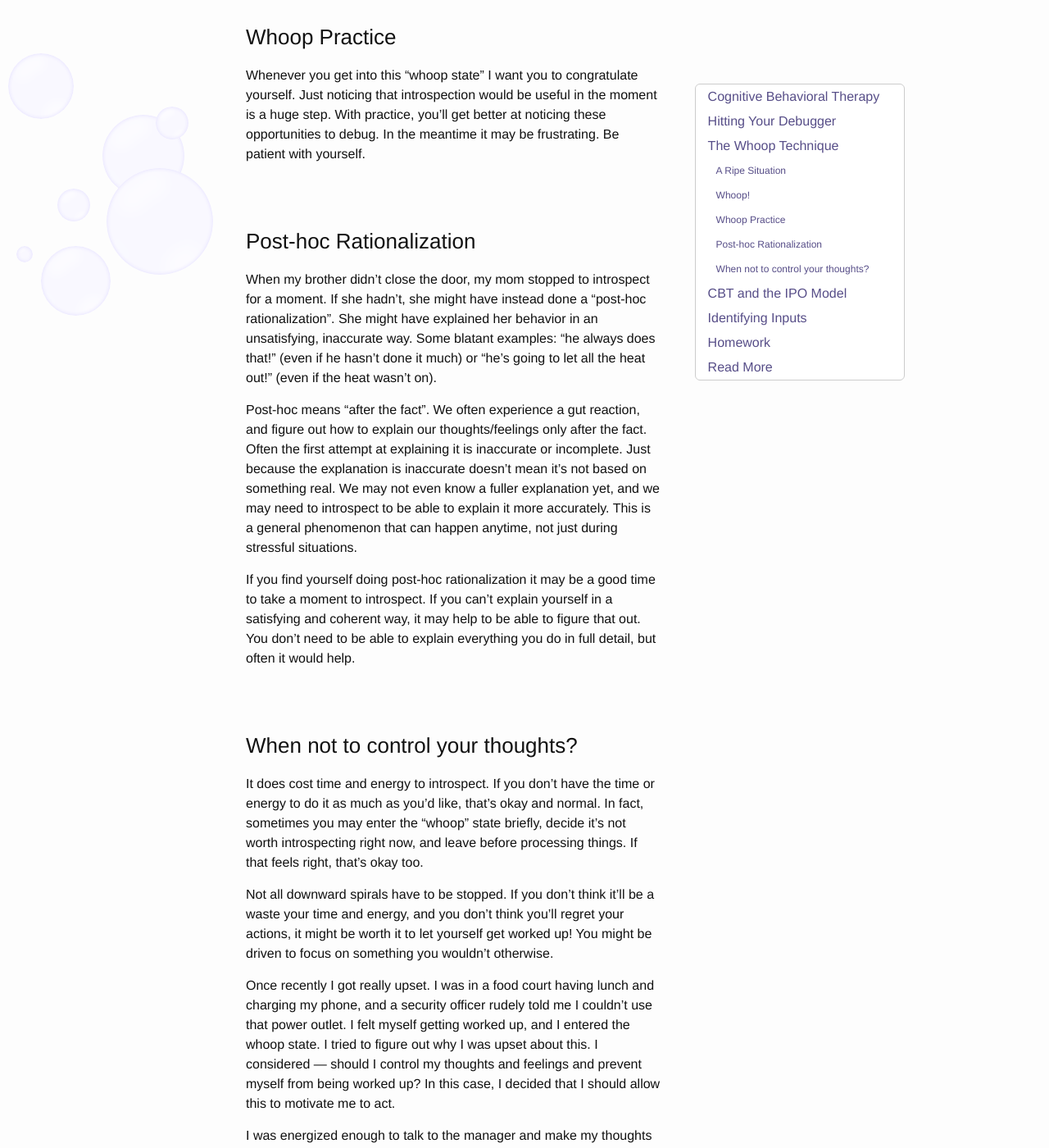
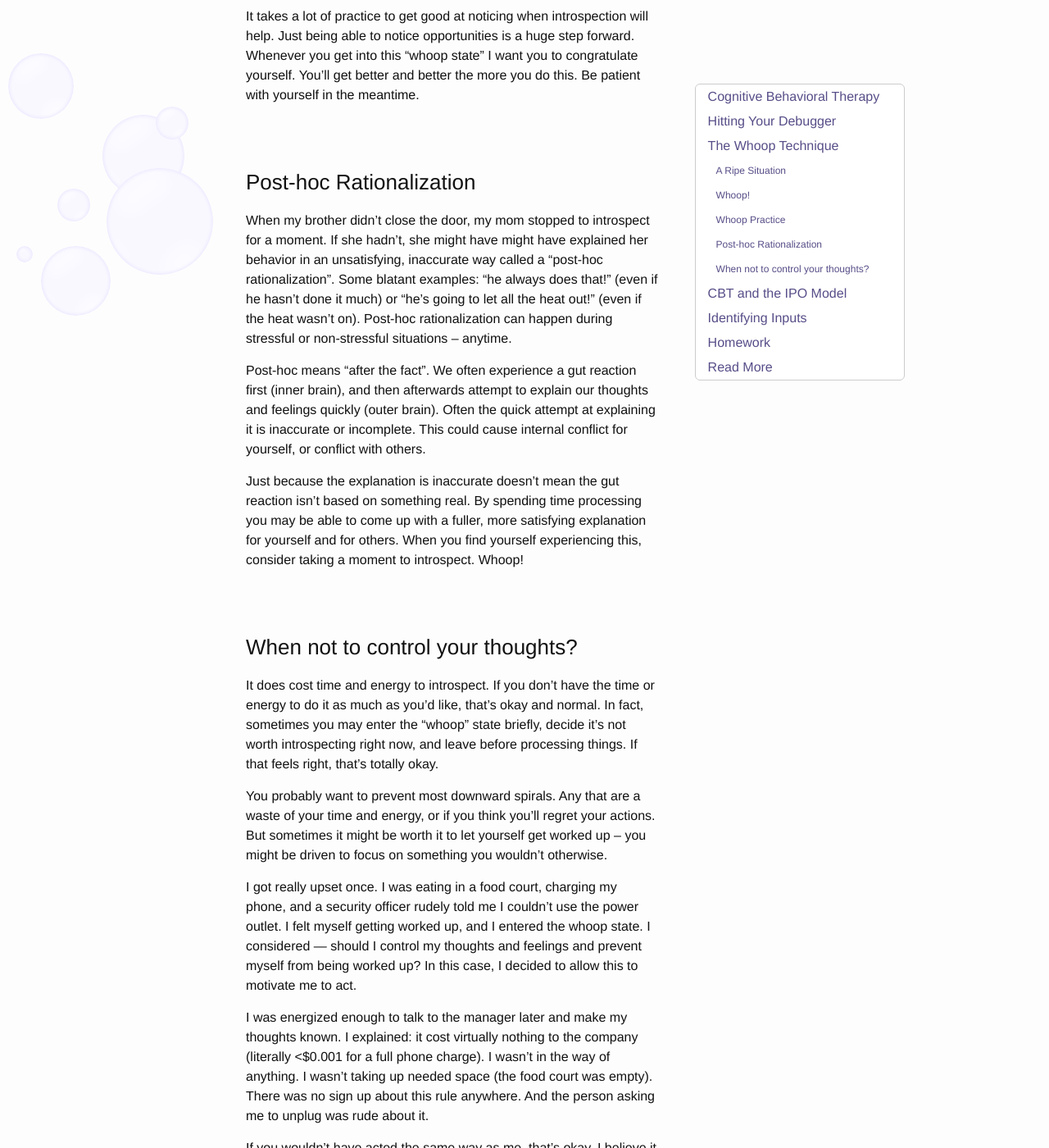
Before and after one commit to caseywatts/caseywatts.github.io, a Jekyll site: the page built from _posts/2018-12-16-debugging-your-brain-2.md, in a window 1280 px wide and 1400 px high, scrolled down 4744 px. Shown: the whole window at 82% size. Built offline with Jekyll 4.4.1, drawn with Linux system fonts in a browser that asks for light colours; some of the changed text lies outside the part shown.

Commit message:
editing chapter 2

```diff
--- a/_posts/2018-12-16-debugging-your-brain-2.md
+++ b/_posts/2018-12-16-debugging-your-brain-2.md
@@ -14,34 +14,32 @@
 
 Cognitive Behavioral Therapy (CBT) is a specific and common form of “talk therapy”. CBT is effective for depression, anxiety, general stress from work, and much more!
 
-Its core idea is that certain thought patterns contribute to emotional distress and behavioral issues. These “cognitive distortions” offer an inaccurate view of the world and/or yourself, and they can be changed and improved with practice and effort. The term “cognitive distortions” is usually used interchangeably with “maladaptive thought patterns” and “maladaptive cognitions”.
+The core idea is that certain thought patterns contribute to emotional distress and behavioral issues. These “cognitive distortions” offer an inaccurate view of the world and/or yourself, and they can be changed and improved with practice and effort. The term “cognitive distortions” is usually used interchangeably with “maladaptive thought patterns” and “maladaptive cognitions”.
 
-The full list of mental problems CBT can help with is quite long - more than fifteen! [source: Hofmann, 2012](https://www.ncbi.nlm.nih.gov/pmc/articles/PMC3584580/). I’m not suggesting CBT is necessarily the best or only therapy for every single one of these mental problems. It is, however, one of the top most frequently used techniques, and it’s often very effective.
-
-### Therapy? Training!
+The full list of mental problems CBT can help with is quite long - more than fifteen! Here's one source that lists a bunch of them: [Hofmann, 2012](https://www.ncbi.nlm.nih.gov/pmc/articles/PMC3584580/). I’m not suggesting CBT is necessarily the best or only therapy for every single one of these mental problems. It is, however, one of the top most frequently used techniques, and it’s often very effective.
 
 You may be wondering “Do I need to have a mental illness for CBT to help me?” Nope! The use of the word “therapy” might lead you to believe that CBT only helps if you have a mental illness, but really it’s useful for anybody.
 
-
-I think of CBT more like “brain training”. To reduce its association with therapy, I like to replace the word “therapy” with the word “training”. “Cognitive Behavioral Training” is a more approachable title for many people I’ve talked to. I’m glad the stigma around the word therapy seems to be reducing, but it does still carry stigma. Mental illness or not, it's certainly helpful to understand how to process your thoughts and feelings better.
+### Therapy? Training!
+I think of CBT more like “brain training”. To reduce its association with therapy, I like to replace the word “therapy” with the word “training”. A lot of people I know like calling it “Cognitive Behavioral Training” because they find it more approachable. I’m glad the stigma around the word therapy seems to be reducing over time, but the stigma is certainly still around. Mental illness or not, it's definitely helpful to understand how to process your thoughts and feelings better.
 
 If you are at all unsure whether you would benefit from (“need”) actual therapy, I recommend you see someone to be screened. Please don’t treat this book as therapy — this is not a suitable replacement for the real thing.
 
 ### More about CBT
 
-This book applies “systems thinking” (like the IPO model) to Cognitive Behavioral Therapy. I recommend reading this book first, and if you’re interested you can read more about CBT in more depth afterwards. I suggest reading “Feeling Good” by David Burns after reading this one. In one study, “Feeling Good” was the most commonly prescribed reading assignment from therapists doing CBT with their patients.  In another study, it was found that it may be as effective as actual therapy for some people.
+This book applies “systems thinking” (like the IPO model) to Cognitive Behavioral Therapy. If you’re interested in digging deeper into CBT after reading this book, I suggest the book “Feeling Good” by David Burns. In one study, “Feeling Good” was the most commonly prescribed reading assignment from therapists doing CBT with their patients. In another study, it was found to be as effective as actual therapy for some people.
 
 ### Positive Outcomes
 
-In my mind, there are two tangible positive outcomes from processing an experience — learning something, and reducing involuntary and unwelcome thoughts (called “intrusive thoughts”).
+In my mind, there are two tangible positive outcomes from processing experiences: learning, and reducing involuntary and unwelcome thoughts (“intrusive thoughts”).
 
 If you can learn something from a situation, that might help you in a future similar situation. By “learn” I mean either something specific like “always make sure you have your keys when you leave the house”, or something abstract like “try slowing down and be more careful”.
 
-If you’re experiencing intrusive thoughts and you’d like fewer, that could help too. Imagine having a job interview. After the interview you’re not sure how it went, and you think about it a lot. You play back what everyone said and did, thinking about what you could have done differently. This is probably some amount helpful, and some amount unhelpful. If these thoughts continue happening to you at inappropriate times, you might consider them “intrusive thoughts”.
+Processing can also help reduce intrusive thoughts. Imagine a job interview. After the interview you’re not sure how it went, and you think about it a lot. You play back what everyone said and did, thinking about what you could have done differently. This is probably some amount helpful, and some amount unhelpful. If these thoughts continue happening to you at inappropriate times, you might consider them “intrusive thoughts”.
 
-How can you put unwanted thoughts to rest? For a particular experience, try to find value in it and learn something. If you’re not sure there’s anything further you can learn from it, it may help to try accepting it [Wells 2014](https://www.ncbi.nlm.nih.gov/pubmed/25243365). Finding value or finding acceptance can help reduce the frequency of the intrusive thoughts. PROCESS IT We’ll go through more of how to process this soon.
+How can you put unwanted thoughts to rest? For a particular experience, try to find value in it by learning something. If you’re not sure there’s anything further you can learn from it, it may help to try accepting it [Wells 2014](https://www.ncbi.nlm.nih.gov/pubmed/25243365). Finding value or finding acceptance can help reduce the frequency of the intrusive thoughts.
 
-In software terms, intrusive thoughts are a bit like metrics and alerting. The subconscious mind sets up these alerts for itself. It decides what experiences are worth prioritizing thinking about and processing. Addressing the root of the issue can often make it so the alert isn’t fired off as often, or at all.
+In software terms, intrusive thoughts are a bit like metrics and alerting. The subconscious mind sets up these alerts for itself. It decides that some experiences are important to process, and alerts you of those until they are fully processed. Addressing the root issue can often make it so the alert isn’t fired off as often, or at all.
 
 ## Hitting Your Debugger
 
@@ -63,15 +61,15 @@
 
 To start up your debugger in the moment, I recommend the "whoop" technique.
 
-One day, my mother snapped at my younger brother for leaving the door open. Immediately after, she felt bad and apologized. She told us she really didn't know why she yelled about “such a small thing”. After thinking about it for a moment, she realized that she hadn’t eaten yet that day and was pretty hungry. That hunger affected both her mood and her response to my brother. After she ate some food, she felt much less irritable. I’m really proud of her going through this whole thought process — great job, mom!
+One day, my mother snapped at my younger brother for leaving the door open. Immediately after, she felt bad and apologized. She told us she really didn't know why she yelled about “such a small thing”. After thinking about it for a bit, she realized that she hadn’t eaten yet that day and was pretty hungry. That hunger affected both her mood and her response to my brother. After she ate some food, she felt much less irritable. I’m really proud of her going through this whole thought process — great job, mom!
 
 ### Whoop!
 
-This wasn’t the first or last time this sort of thing would happen. My mom wanted to get better at this — better at noticing things like how her hunger, thoughts, and emotions can affect her mood. Once she got into that introspective state, she could figure it out well enough, but she had trouble getting into that introspective state in the first place. In programming terms, she had trouble hitting a “debugger breakpoint”.
+This wasn’t the first or last time this sort of thing would happen. My mom wanted to get better at this — better at noticing things like how her hunger, thoughts, and emotions can affect her mood. Once she got into that introspective state she could figure it out well enough, but she had trouble getting into that introspective state in the first place. In programming terms, she had trouble hitting a “debugger breakpoint”.
 
-My mom asked us to help her next time she got frustrated or upset like this. We brainstormed together, and decided that next time we could loudly yell "WHOOP!”. From there she could try processing the experience, or she she could say “not now” and we would move on. She whoops herself, too. I whoop myself. My brother whoops himself. We all whoop!
+My mom asked us to help her next time she got frustrated or upset like this. We brainstormed, and decided that next time we could loudly yell "WHOOP!”. After the whoop, she could try processing the experience or she could say “not now” and we would move on. She whoops herself, I whoop myself, my brother whoops himself. We all whoop!
 
-Hopefully this story makes the whoop technique memorable for you. Yelling “whoop” is both helpful and hilarious. A “whoop” surprises you out of your current mindset. If you were about to downward spiral, it halts that for a moment. It puts you into a different mental state where you can be ready to think about what made you so frustrated in the first place. For my mom, it wasn't really what my brother was doing — she figured out it was more about her hunger. We’ll cover things that might affect your mood later in this chapter.
+Hopefully this story makes the whoop technique memorable for you. Yelling whoop is both helpful and hilarious. A whoop surprises you out of your current mindset. If you were about to downward spiral, it halts that for a moment. It puts you into a different mental state where you can be ready to think about what made you so frustrated in the first place. For my mom, it wasn't really what my brother was doing — she figured out it was more about her hunger. We’ll cover more things that might affect your mood later in this chapter.
 
 This technique is most useful for whooping yourself: either out loud, or quietly in your head. If you want to recruit friends or family to support you that’s great, but definitely optional.
 
@@ -79,36 +77,35 @@
 
 ### Whoop Practice
 
-Whenever you get into this "whoop state" I want you to congratulate yourself. Just noticing that introspection would be useful in the moment is a huge step. With practice, you’ll get better at noticing these opportunities to debug. In the meantime it may be frustrating. Be patient with yourself.
+It takes a lot of practice to get good at noticing when introspection will help. Just being able to notice opportunities is a huge step forward. Whenever you get into this "whoop state" I want you to congratulate yourself. You'll get better and better the more you do this. Be patient with yourself in the meantime.
 
 ### Post-hoc Rationalization
 
-When my brother didn’t close the door, my mom stopped to introspect for a moment.
-If she hadn’t, she might have instead done a “post-hoc rationalization”. She might have explained her behavior in an unsatisfying, inaccurate way. Some blatant examples: “he always does that!” (even if he hasn’t done it much) or “he’s going to let all the heat out!” (even if the heat wasn’t on).
+When my brother didn’t close the door, my mom stopped to introspect for a moment. If she hadn’t, she might have might have explained her behavior in an unsatisfying, inaccurate way called a "post-hoc rationalization". Some blatant examples: “he always does that!” (even if he hasn’t done it much) or “he’s going to let all the heat out!” (even if the heat wasn’t on). Post-hoc rationalization can happen during stressful or non-stressful situations -- anytime.
 
-Post-hoc means “after the fact”. We often experience a gut reaction, and figure out how to explain our thoughts/feelings only after the fact. Often the first attempt at explaining it is inaccurate or incomplete.  Just because the explanation is inaccurate doesn’t mean it’s not based on something real. We may not even know a fuller explanation yet, and we may need to introspect to be able to explain it more accurately. This is a general phenomenon that can happen anytime, not just during stressful situations.
+Post-hoc means “after the fact”. We often experience a gut reaction first (inner brain), and then afterwards attempt to explain our thoughts and feelings quickly (outer brain). Often the quick attempt at explaining it is inaccurate or incomplete. This could cause internal conflict for yourself, or conflict with others.
 
-If you find yourself doing post-hoc rationalization it may be a good time to take a moment to introspect. If you can’t explain yourself in a satisfying and coherent way, it may help to be able to figure that out. You don’t need to be able to explain everything you do in full detail, but often it would help.
+Just because the explanation is inaccurate doesn’t mean the gut reaction isn't based on something real. By spending time processing you may be able to come up with a fuller, more satisfying explanation for yourself and for others. When you find yourself experiencing this, consider taking a moment to introspect. Whoop!
 
 ### When not to control your thoughts?
 
-It does cost time and energy to introspect. If you don’t have the time or energy to do it as much as you’d like, that’s okay and normal. In fact, sometimes you may enter the “whoop” state briefly, decide it’s not worth introspecting right now, and leave before processing things. If that feels right, that’s okay too.
+It does cost time and energy to introspect. If you don’t have the time or energy to do it as much as you’d like, that’s okay and normal. In fact, sometimes you may enter the “whoop” state briefly, decide it’s not worth introspecting right now, and leave before processing things. If that feels right, that’s totally okay.
 
-Not all downward spirals have to be stopped. If you don't think it'll be a waste your time and energy, and you don't think you'll regret your actions, it might be worth it to let yourself get worked up! You might be driven to focus on something you wouldn’t otherwise.
+You probably want to prevent most downward spirals. Any that are a waste of your time and energy, or if you think you'll regret your actions. But sometimes it might be worth it to let yourself get worked up -- you might be driven to focus on something you wouldn’t otherwise.
 
-Once recently I got really upset. I was in a food court having lunch and charging my phone, and a security officer rudely told me I couldn’t use that power outlet. I felt myself getting worked up, and I entered the whoop state. I tried to figure out why I was upset about this. I considered — should I control my thoughts and feelings and prevent myself from being worked up? In this case, I decided that I should allow this to motivate me to act.
+I got really upset once. I was eating in a food court, charging my phone, and a security officer rudely told me I couldn’t use the power outlet. I felt myself getting worked up, and I entered the whoop state. I considered — should I control my thoughts and feelings and prevent myself from being worked up? In this case, I decided to allow this to motivate me to act.
 
-I was energized enough to talk to the manager and make my thoughts known. I explained: it cost virtually nothing to the company (literally <$0.001 for a full phone charge). I wasn't in the way of anything. I wasn’t taking up needed space (the food court was empty). There was no sign up about this rule anywhere. And the person asking me to unplug was rude about it.
+I was energized enough to talk to the manager later and make my thoughts known. I explained: it cost virtually nothing to the company (literally <$0.001 for a full phone charge). I wasn't in the way of anything. I wasn’t taking up needed space (the food court was empty). There was no sign up about this rule anywhere. And the person asking me to unplug was rude about it.
 
-I believe it was worth it communicating this to the manager, both for the situation and for myself. I felt better because the information (my frustration/rationale) made it to the right person who could potentially change things. If they chose not to act on it that would be beyond my control and I could accept that — but not sharing this information would have bothered me.
+If you wouldn’t have acted the same way as me, that’s okay. I believe it was worth it communicating this to the manager, both for the situation and for myself. I felt better because the information (my frustration/rationale) made it to the right person who could potentially change things. I was ready to accept it if they chose not to act on this — but not sharing this information would have bothered me.
 
-If you wouldn’t have acted the same way as me, that’s okay. You can get very skilled at introspection and still allow yourself to get worked up sometimes. You don’t need to always mechanically control your thoughts.
+You can get very skilled at introspection and still allow yourself to get worked up sometimes. You don’t need to always mechanically control your thoughts.
 
-Let's imagine that you’re already an expert at getting into the whoop state. What's next?
+Let's imagine that you’re now an expert at getting into the whoop state. What's next?
 
 ## CBT and the IPO Model
 
-Let’s model the brain in terms of the Input-Process-Output model (IPO). We'll go through this in chunks. The first section will be about inputs in general, the next section will go in-depth about processing feelings, and the final section will go in-depth about processing thoughts. Once you process these things, you’ll be well-equipped to choose the most adaptive response.
+We'll go through our the Input-Process-Output (IPO) model of the brain in chunks. The first section will be about inputs in general, the next section will go in-depth about processing feelings, and the final section will go in-depth about processing thoughts. Once you process everything, you’ll be well-equipped to choose the most adaptive response.
 
 ## Identifying Inputs
 
```
Also changed, not shown: other parts of _posts/2018-12-16-debugging-your-brain-2.md (+4 -4 lines).
